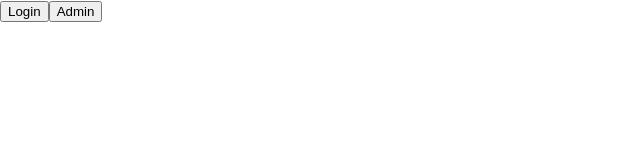
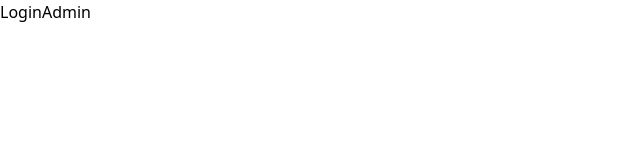
Before and after one commit to mohsinkif/react45678, a React (Create React App) app: page / in a window 1280 px wide. Shown: the top 160 px of the page, without its empty margins (0-640 px from the left). Built offline with nearby package versions, Linux system fonts and the light colour scheme.

Commit message:
Attempt to install tailwindcss

```diff
--- a/package.json
+++ b/package.json
@@ -35,5 +35,8 @@
       "last 1 firefox version",
       "last 1 safari version"
     ]
+  },
+  "devDependencies": {
+    "tailwindcss": "^3.4.3"
   }
 }
--- a/src/index.css
+++ b/src/index.css
@@ -1,13 +1,3 @@
-body {
-  margin: 0;
-  font-family: -apple-system, BlinkMacSystemFont, 'Segoe UI', 'Roboto', 'Oxygen',
-    'Ubuntu', 'Cantarell', 'Fira Sans', 'Droid Sans', 'Helvetica Neue',
-    sans-serif;
-  -webkit-font-smoothing: antialiased;
-  -moz-osx-font-smoothing: grayscale;
-}
-
-code {
-  font-family: source-code-pro, Menlo, Monaco, Consolas, 'Courier New',
-    monospace;
-}
+@tailwind base;
+@tailwind components;
+@tailwind utilities;
--- /dev/null
+++ b/src/postcss.config.js
@@ -0,0 +1,6 @@
+export default {
+    plugins: {
+      tailwindcss: {},
+      autoprefixer: {},
+    },
+  }
--- /dev/null
+++ b/tailwind.config.js
@@ -0,0 +1,12 @@
+const defaultTheme = require('tailwindcss/defaultTheme')
+
+module.exports = {
+  theme: {
+    extend: {
+      fontFamily: {
+        sans: ['Inter var', ...defaultTheme.fontFamily.sans],
+      },
+    },
+  },
+  // ...
+}
```
Also changed, not shown: 1 other file (tests, documents, lock files or other folders).
